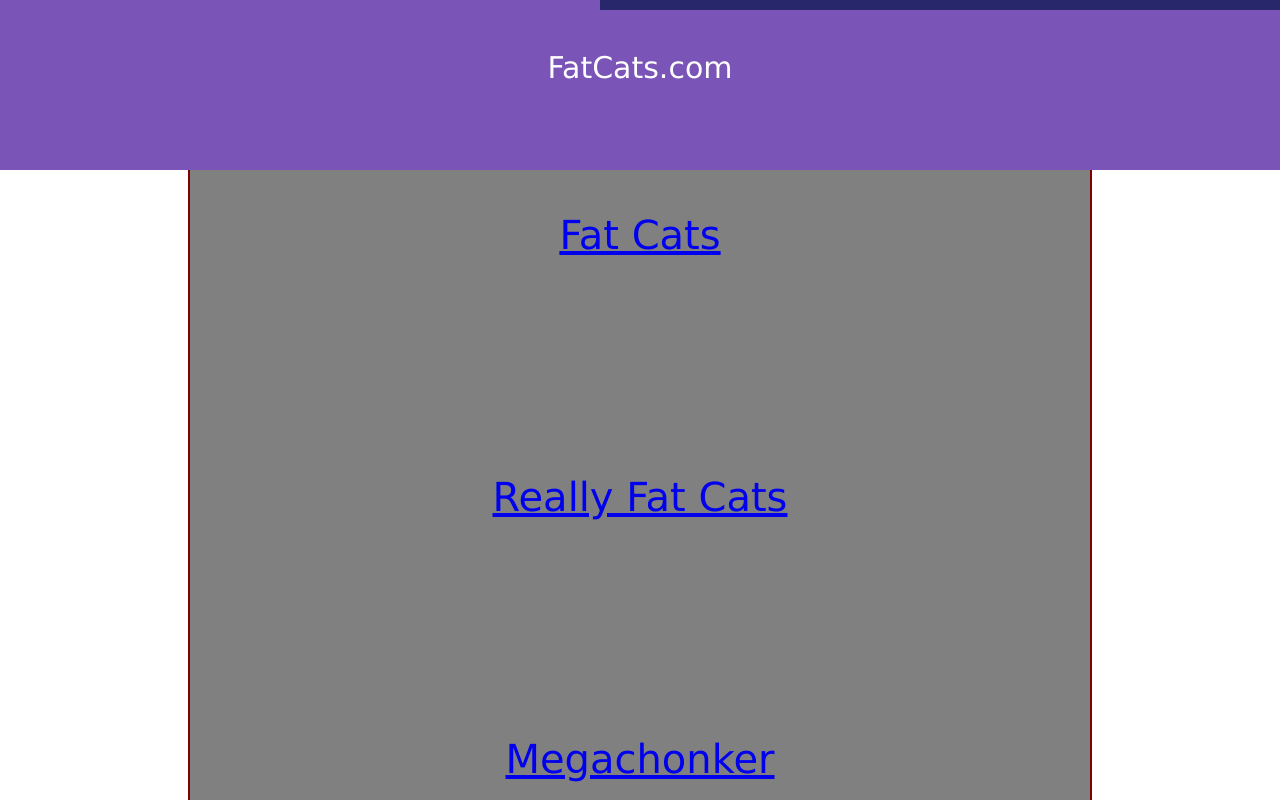
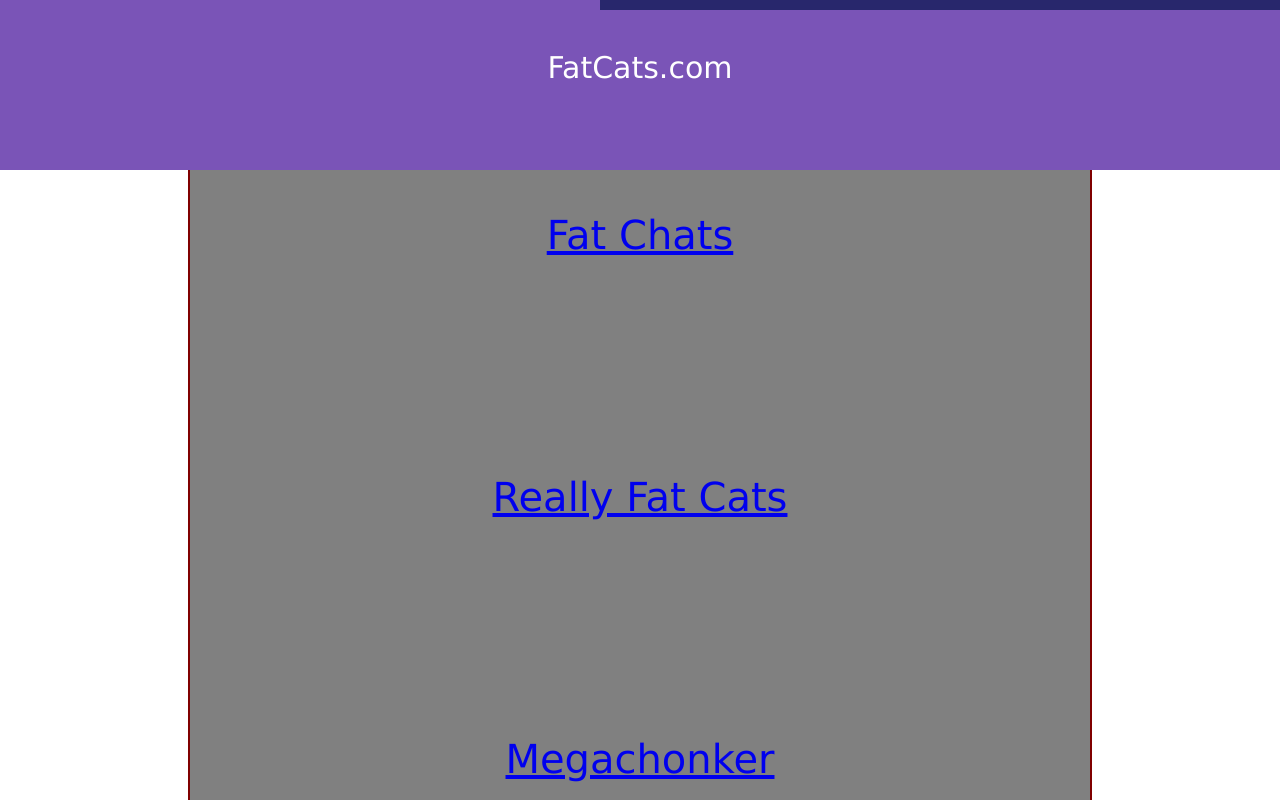
Before and after one commit to nnar2201/Friendly-Horse, a plain HTML site: page index.html in a window 1280 px wide. Shown: the top 800 px of the page. Drawn offline with Linux system fonts and the light colour scheme.

Commit message:
Update index.html

```diff
--- a/index.html
+++ b/index.html
@@ -16,7 +16,7 @@
 </div>
 </div>
 <div id= "content">
-<a href="C:\Users\MWEL2101\Documents\Websites\IWI2.html">Fat Cats</a>
+<a href="C:\Users\MWEL2101\Documents\Websites\IWI2.html">Fat Chats</a>
 <p></p>
 <a href="C:\Users\MWEL2101\Documents\Websites\IWI3.html">Really Fat Cats</a>
 <p></p>
```
